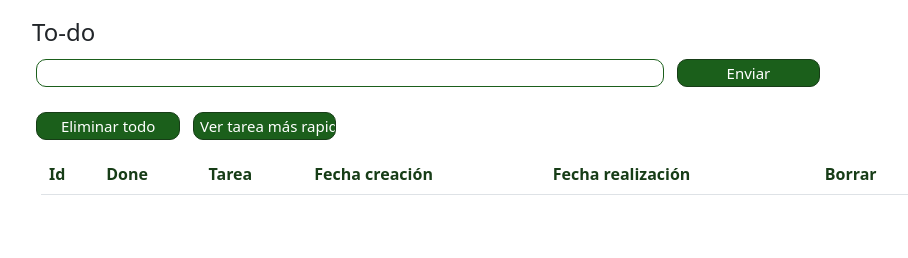
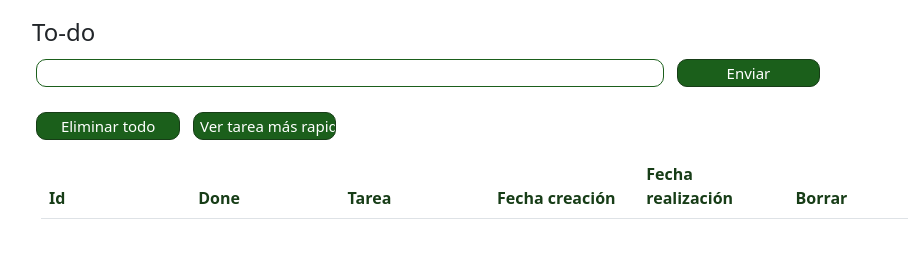
Before and after one commit to MartinZilbersztein/TP02_ToDoList_Zilbersztein_Entenza, a plain HTML site: page index.html in a window 1280 px wide. Shown: the whole page, without its empty margins (160-1068 px from the left). Drawn offline with nearby package versions, Linux system fonts and the light colour scheme.

Commit message:
Tabla arreglada

```diff
--- a/codigo.js
+++ b/codigo.js
@@ -39,7 +39,7 @@ const refrescarPagina = () =>{
             <td>${item.tarea}</td>
             <td>${item.fechaCreacion}</td>
             <td>${item.fechaRealizacion}</td>
-            <td><img width="5%" class="borrar" src="/images/TachoBorrar.png" onclick="borrar(${item.id})"></td>
+            <td><img width="10%" class="borrar" src="/images/TachoBorrar.png" onclick="borrar(${item.id})"></td>
         </tr>`;
         // document.getElementById('tableBody').innerHTML += row;
         document.getElementById('tableBody').insertAdjacentHTML('beforeend', row);//Usando esto en lugar de la línea de arriba, se puede lograr marcar como resuelta cualquier tarea
--- a/style.css
+++ b/style.css
@@ -47,9 +47,14 @@ form{
 .table{
     width:100%;
     margin: 1%;
+    margin-bottom: 0.5%;
+    table-layout: fixed;
 }
 
-
+th{
+    width: 80px;
+    overflow: auto;
+  }
 
 .ToDo{
     width: 70%;
```
